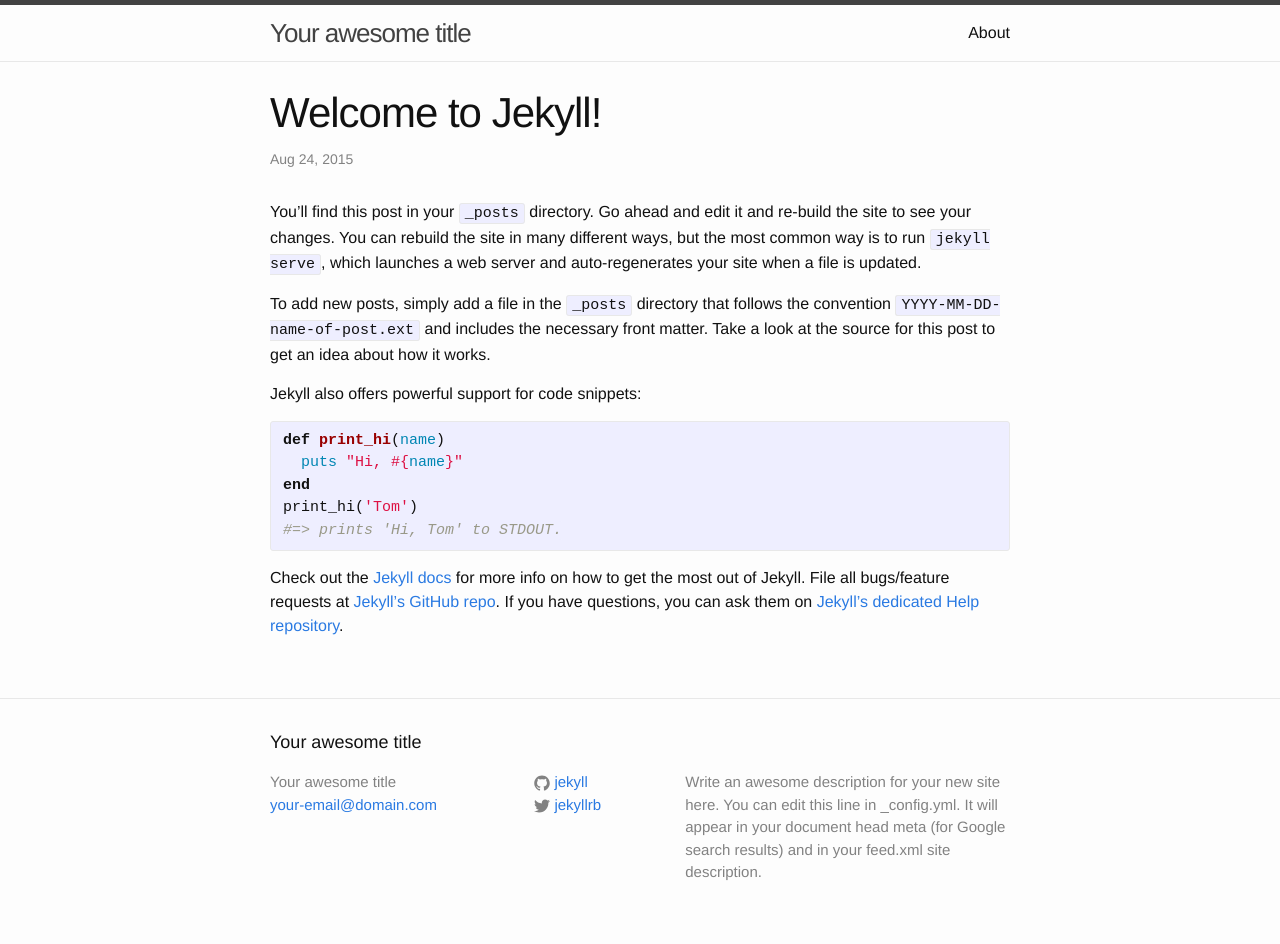
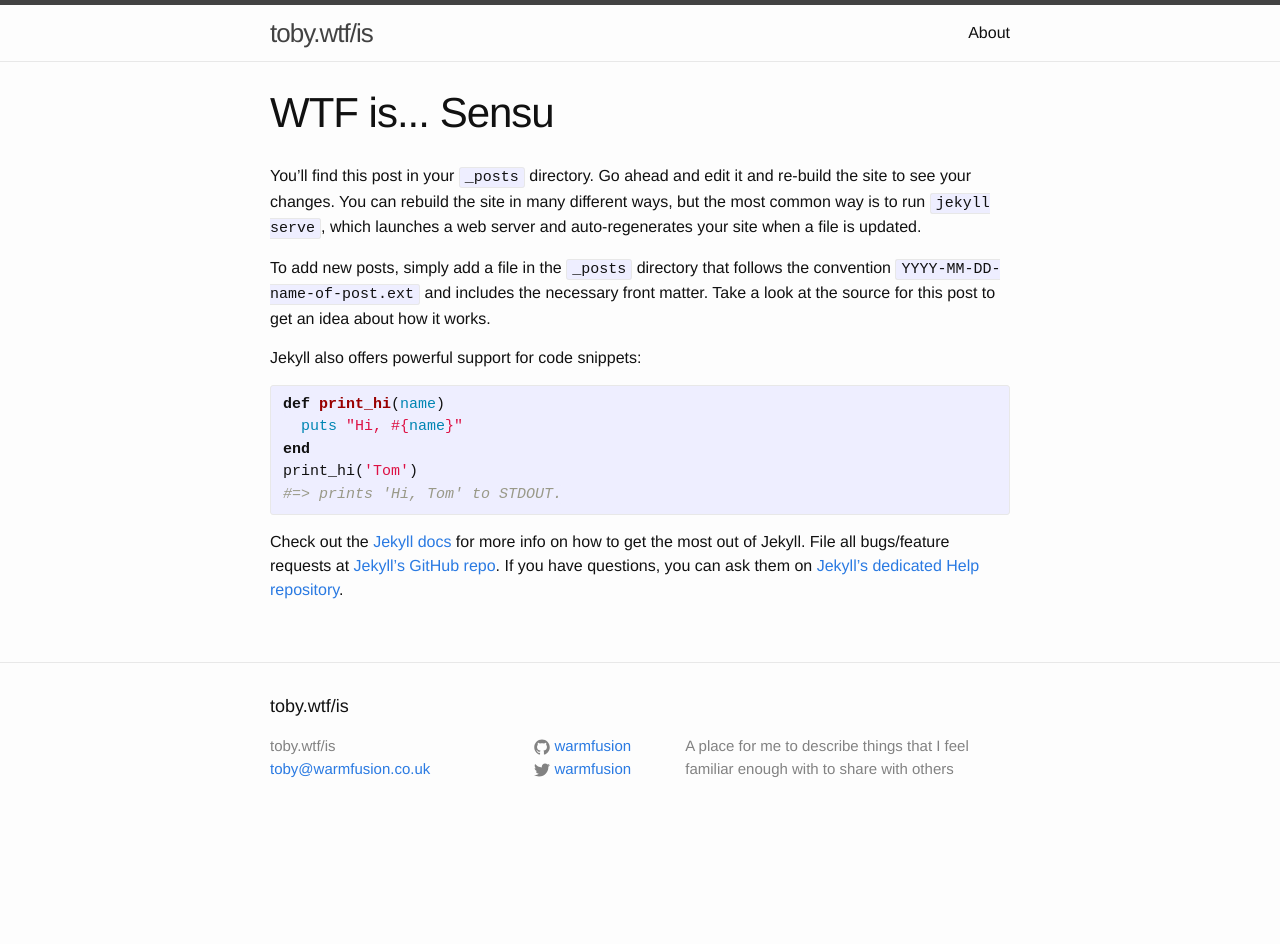
Before and after one commit to warmfusion/toby.wtf, a Jekyll site: the page built from _posts/2015-08-24-sensu.markdown, in a window 1280 px wide. Built offline with Jekyll 4.4.1, drawn with Linux system fonts in a browser that asks for light colours; after the commit the page ends 900 px from its top, so only the background shows below that.

Commit message:
Sensu basepage with wtf layout tweaks

```diff
--- a/_config.yml
+++ b/_config.yml
@@ -1,14 +1,15 @@
 # Site settings
-title: Your awesome title
-email: your-email@domain.com
+title: toby.wtf/is
+email: toby@warmfusion.co.uk
 description: > # this means to ignore newlines until "baseurl:"
-  Write an awesome description for your new site here. You can edit this
-  line in _config.yml. It will appear in your document head meta (for
-  Google search results) and in your feed.xml site description.
+  A place for me to describe things that I feel familiar enough
+  with to share with others
 baseurl: "" # the subpath of your site, e.g. /blog/
-url: "http://yourdomain.com" # the base hostname & protocol for your site
-twitter_username: jekyllrb
-github_username:  jekyll
+url: "http://toby.wtf" # the base hostname & protocol for your site
+twitter_username: warmfusion
+github_username:  warmfusion
 
 # Build settings
 markdown: kramdown
+
+permalink:   /is/:title
--- /dev/null
+++ b/_layouts/wtf.html
@@ -0,0 +1,14 @@
+---
+layout: default
+---
+<div class="post">
+
+  <header class="post-header">
+    <h1 class="post-title">WTF is... {{ page.title }}</h1>
+  </header>
+
+  <article class="post-content">
+    {{ content }}
+  </article>
+
+</div>
--- a/_posts/2015-08-24-welcome-to-jekyll.markdown
+++ b/_posts/2015-08-24-sensu.markdown
@@ -1,8 +1,8 @@
 ---
-layout: post
-title:  "Welcome to Jekyll!"
-date:   2015-08-24 13:50:19
-categories: jekyll update
+layout: wtf
+title:  "Sensu"
+date:   2015-08-24
+categories: monitoring
 ---
 You’ll find this post in your `_posts` directory. Go ahead and edit it and re-build the site to see your changes. You can rebuild the site in many different ways, but the most common way is to run `jekyll serve`, which launches a web server and auto-regenerates your site when a file is updated.
 
```
